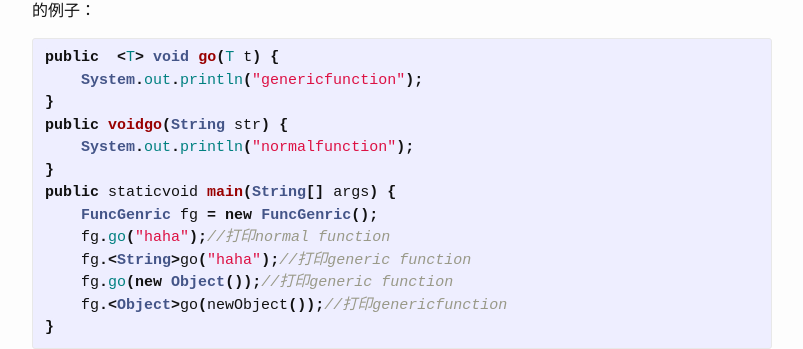
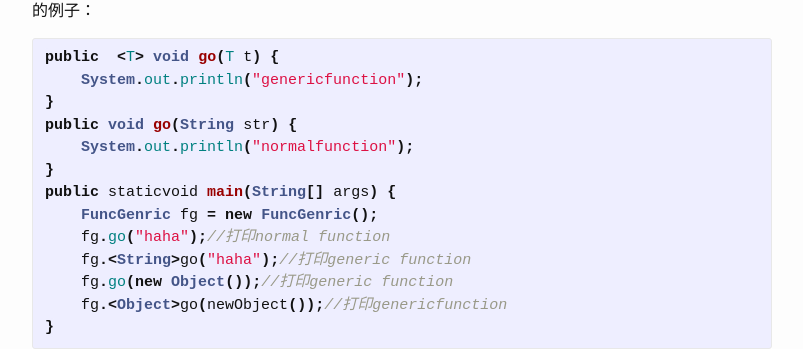
Before and after one commit to WaTer9527/WaTer9527.github.io, a Jekyll site: the page built from _posts/2016-04-09-jdk-5-generics.markdown, in a window 1280 px wide and 900 px high, scrolled down 5269 px. Shown: the part 143-492 px from the top of the window, without its empty margins (238-1041 px from the left). Built offline with Jekyll 4.4.1, drawn with Linux system fonts in a browser that asks for light colours.

Commit message:
edit an article

```diff
--- a/_posts/2016-04-09-jdk-5-generics.markdown
+++ b/_posts/2016-04-09-jdk-5-generics.markdown
@@ -245,7 +245,7 @@ fromArrayToCollection(na, cs);
 public  <T> void go(T t) {
     System.out.println("genericfunction");
 }
-public voidgo(String str) {
+public void go(String str) {
     System.out.println("normalfunction");
 }
 public staticvoid main(String[] args) {
```
